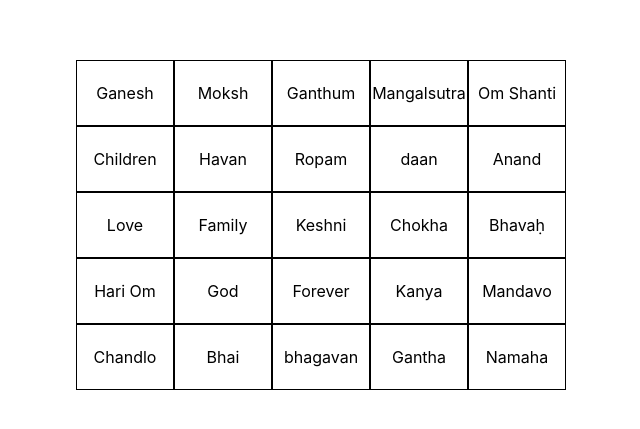
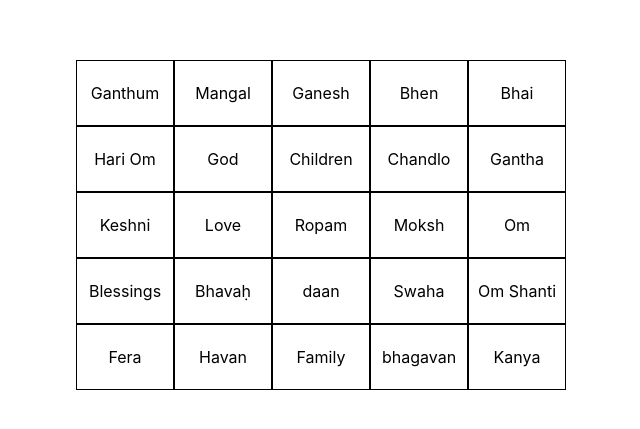
Before and after one commit to Vshah21/bingoapp.github.io, a React (Create React App) app: page / in a window 1280 px wide. Shown: the part 191-620 px from the top of the page, without its empty margins (319-959 px from the left). Built offline with nearby package versions, Linux system fonts and the light colour scheme.

Commit message:
Update BingoApp.js

```diff
--- a/src/BingoApp.js
+++ b/src/BingoApp.js
@@ -18,7 +18,7 @@ const BingoApp2 = () => {
   const bingoWords = [
     'Keshni', 'Anand', 'Sindoor', 'Forever', 'Bhai', 'Bhen', 'Om Shanti', 'Mangalsutra', 'Children', 'Swaha','Mangal','God','Ganesh','daan','Moksh','Hari Om',
     'Chokha', 'Havan', 'Fera', 'Chandlo', 'Kanya', 'Love', 'Blessings', 'Family','Celebrate','Bhavaḥ','Namaha','Bhakti', 'Payami','Ropam','Mandavo','bhagavan',
-    'Gantha','Ganthum',
+    'Gantha','Ganthum','Om',
     // Add more words here...
   ];
 
```
